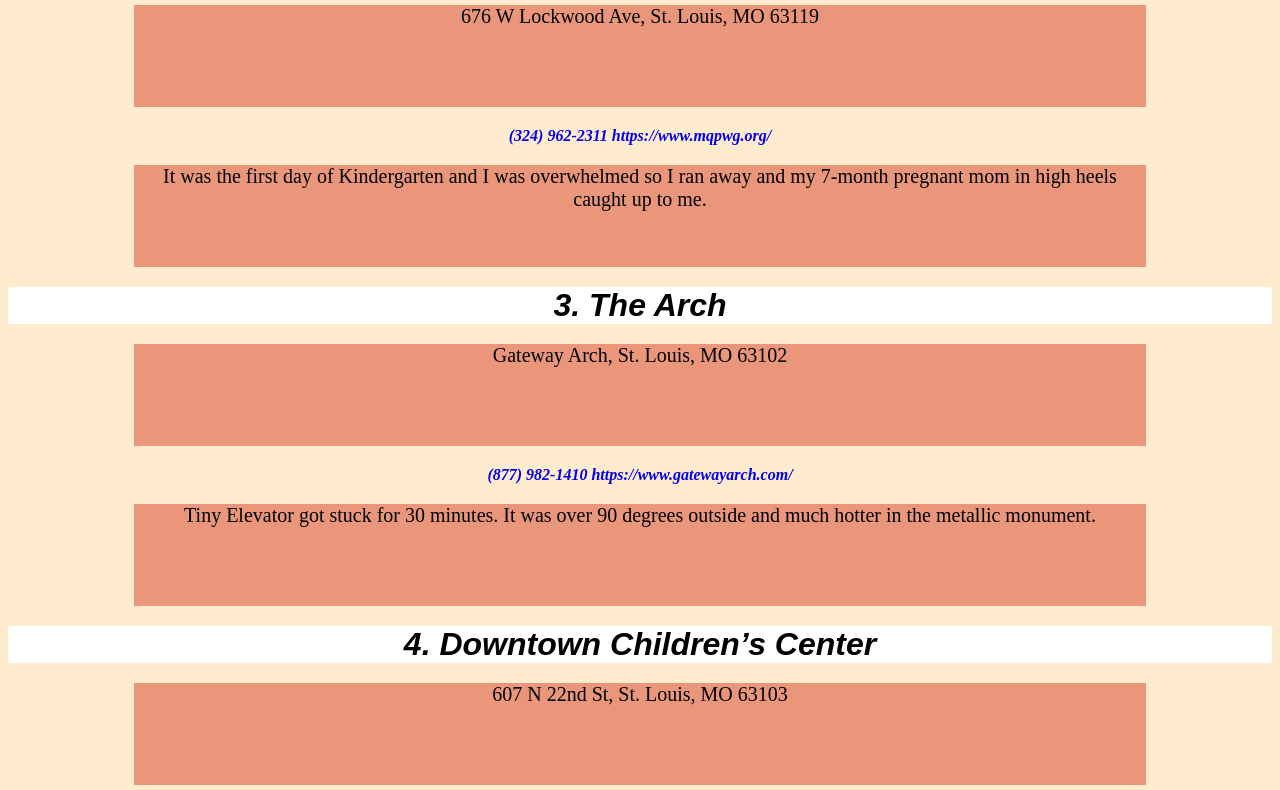
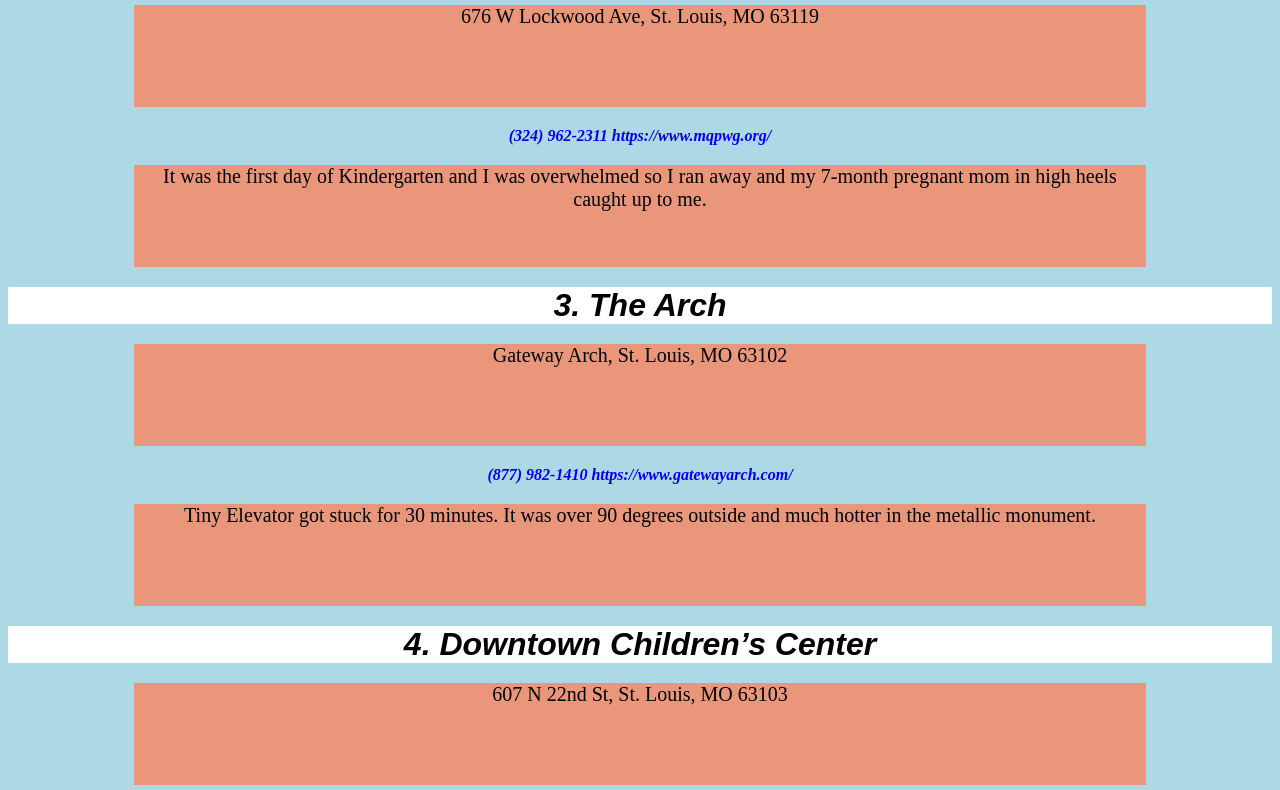
Before and after one commit to JTrusler/Personal-Website, a plain HTML site: page 7-Locations.html in a window 1280 px wide. Shown: the part 648-1438 px from the top of the page. Drawn offline with Linux system fonts and the light colour scheme.

Commit message:
Update my-styles.css

```diff
--- a/my-styles.css
+++ b/my-styles.css
@@ -141,6 +141,14 @@ body {
   background-color: BlanchedAlmond;
   align-items: center;
 }
+
+body {
+  background-color: lightblue;
+  font-family: "Trirong", serif;
+  text-align: center;
+}
+
+
 img{
   border-radius: 20%;
   margin-left: auto;
```
